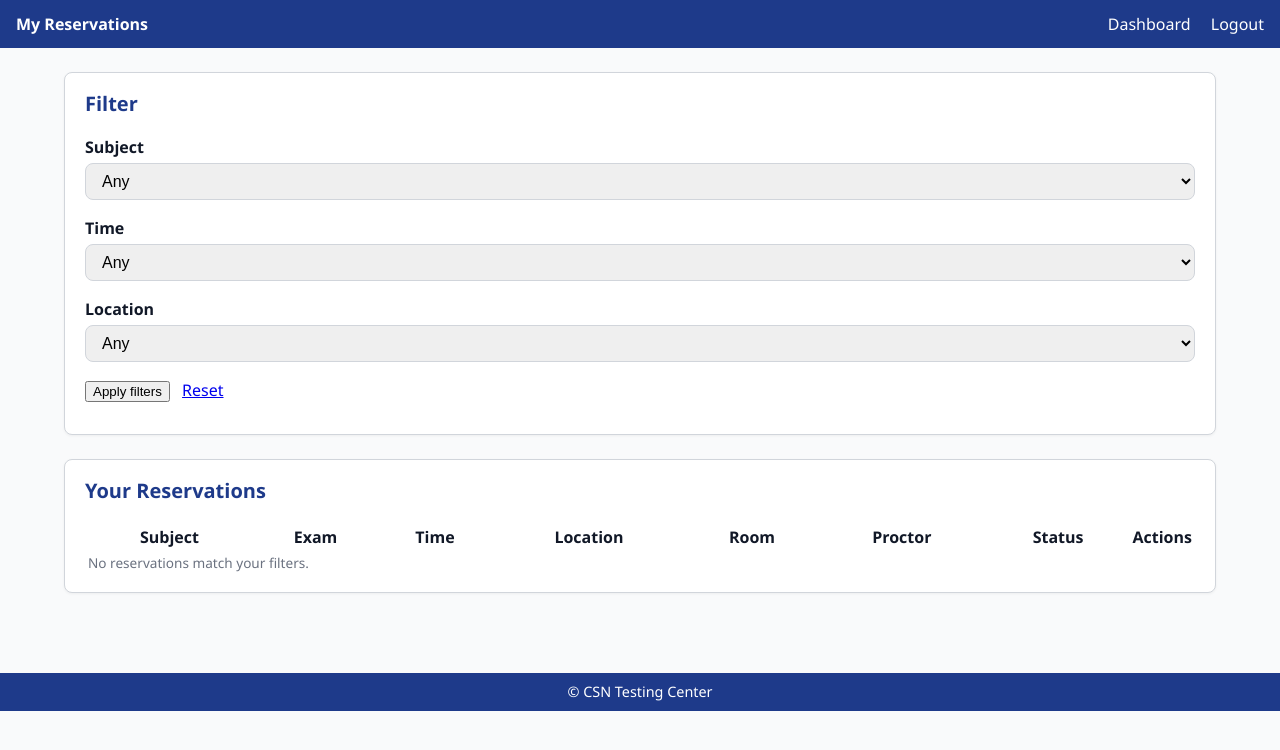
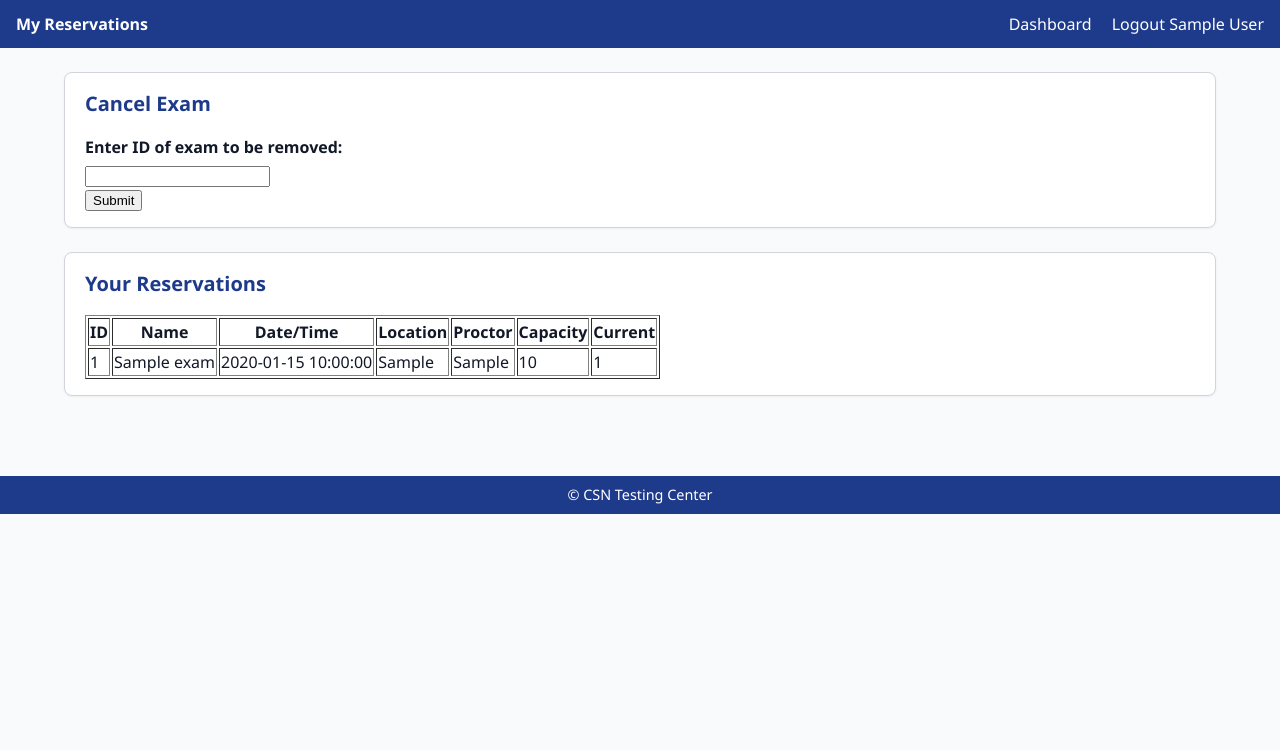
Before and after one commit to Jordan42434243/CIT_260_Undefined_Legends, a Flask app: page /my_reservations in a window 1280 px wide. Shown: the top 750 px of the page. Run offline with Flask 3, Linux system fonts and the light colour scheme; the visitor is signed in with stand-in values (Sample User, id 1); tables that the repository leaves empty hold one stand-in row (values such as "Sample post").

Commit message:
allowed for student roles to register and view exams

```diff
--- a/main.py
+++ b/main.py
@@ -4,6 +4,7 @@ from datetime import datetime
 
 # Application Setup
 app = Flask(__name__)
+
 app.secret_key = "secret_key"
 
 # Database Config
@@ -55,6 +56,17 @@ def verify_password_create(password, email, role):
 
     return status
 
+def incrementCurrent(exam_id):
+    exam = Exam.query.filter_by(exam_id = exam_id).first()
+    exam.exam_current += 1
+    db.session.commit()
+
+def decrementCurrent(exam_id):
+    exam = Exam.query.filter_by(exam_id = exam_id).first()
+    exam.exam_current -= 1
+    db.session.commit()
+
+
 ### ---------- Routes ---------- ###
 
 ## ----- Get Page Routes ----- ##
@@ -97,7 +109,9 @@ def dashboard():
 
         # Filter through DB until correct user is identified
         user = User.query.filter_by(email=session["email"]).first()
-        exams = Exam.query.all()
+        exams = Exam.query.filter(Exam.exam_current < 20).all()
+        exam_names = sorted({exam.exam_name for exam in exams})
+        error = request.args.get("error")
 
         # Display the user's unique dashboard
         # Pass the user's firstname and last name to "dashboard.html"
@@ -105,9 +119,10 @@ def dashboard():
             return render_template("dashboard.html",
                                      first_name = user.first_name,
                                      last_name  = user.last_name,
-                                     exams=exams)
+                                     exams=exams, exam_names=exam_names,
+                                     error=error)
 
-# --- dashboard_faculty --- #
+# --- dashboard_faculty Page --- #
 @app.route("/dashboard_faculty")
 def dashboard_faculty():
     if "email" in session:
@@ -122,9 +137,14 @@ def dashboard_faculty():
 # --- My Reservation Page --- #
 @app.route("/my_reservations")
 def my_reservations():
-    return render_template("my_reservations.html")
+    user = User.query.filter_by(email=session["email"]).first()
+    registrations = Registration.query.filter_by(user_id = user.user_id).all()
+    exam_ids = [r.exam_id for r in registrations]
+    exams = Exam.query.filter(Exam.exam_id.in_(exam_ids)).all()
 
-# --- edit_database --- #
+    return render_template("my_reservations.html", user=user, exams=exams)
+
+# --- edit_database Page --- #
 @app.route("/edit_database")
 def edit_database():
     if "email" in session:
@@ -137,6 +157,14 @@ def edit_database():
                                    last_name = user.last_name,
                                    exams=exams)
 
+# --- Confirmation Page --- #
+@app.route("/confirmation")
+def confirmation():
+    exam_id = request.args.get("exam_id")
+    user = User.query.filter_by(email=session["email"]).first()
+    exam = Exam.query.filter_by(exam_id=exam_id).first()
+
+    return render_template("confirmation.html", user=user, exam=exam)
 
 ## ----- Authentication Routes ----- ##
 
@@ -283,6 +311,43 @@ def remove_exam():
 
     return redirect(url_for("edit_database"))
 
+@app.route("/register_exam", methods=["POST"])
+def register_exam():
+
+    exam_id = request.form["exam_id"]
+    exam = Exam.query.filter_by(exam_id = exam_id).first()
+    user = User.query.filter_by(email = session["email"]).first()
+    registration = Registration.query.filter_by(exam_id=exam_id, user_id=user.user_id).first()
+
+    if registration:
+        return redirect(url_for("dashboard", error = "No Duplicate Registrations!"))
+
+    else:
+        new_registration = Registration()
+        new_registration.exam_id = exam.exam_id
+        new_registration.user_id = user.user_id
+        db.session.add(new_registration)
+        db.session.commit()
+        incrementCurrent(exam_id)
+        return redirect(url_for("confirmation", exam_id=exam_id))
+
+@app.route("/cancel_exam", methods=["POST"])
+def cancel_exam():
+
+    exam_id = request.form["exam_id"]
+
+    exam = Exam.query.filter_by(exam_id = exam_id).first()
+    user = User.query.filter_by(email = session["email"]).first()
+
+    registration = Registration.query.filter_by(exam_id=exam_id, user_id=user.user_id).first()
+
+    if registration:
+        db.session.delete(registration)
+        db.session.commit()
+        decrementCurrent(exam_id)
+
+    return redirect(url_for("my_reservations"))
+
 # Ensures application can only be run directly - never when imported.
 # Ignore for now.
 if __name__ == "__main__":
--- a/templates/my_reservations.html
+++ b/templates/my_reservations.html
@@ -13,107 +13,54 @@
       <nav class="header__nav">
         <a href="dashboard">Dashboard</a>
         <a href="logout">Logout</a>
-		<span class="user-info">{{ first_name }} {{ last_name }}</span>
+		<span class="user-info">{{ user.first_name }} {{ user.last_name }}</span>
       </nav>
     </div>
   </header>
 
   <main class="main">
-    <!-- Filter Bar -->
-    <section class="card">
-      <h2 class="card__title">Filter</h2>
-      <form class="form grid grid--3" method="get" action="{{ url_for('my_reservations') }}">
-        <!-- Subject -->
-        <div class="form__row">
-          <label class="label" for="subject">Subject</label>
-          <select id="subject" name="subject" class="select">
-            <option value="">Any</option>
-            <option value="Math"             {% if request.args.get('subject') == 'Math' %}selected{% endif %}>Math</option>
-            <option value="English"          {% if request.args.get('subject') == 'English' %}selected{% endif %}>English</option>
-            <option value="Computer Science" {% if request.args.get('subject') == 'Computer Science' %}selected{% endif %}>Computer Science</option>
 
-          </select>
-        </div>
+        <section class="card">
+      <h2 class="card__title" id="header">Cancel Exam</h2>
 
-        <!-- Time (timeslot strings provided by backend, e.g., "2025-10-30 09:00 AM") -->
-        <div class="form__row">
-          <label class="label" for="time">Time</label>
-          <select id="time" name="time" class="select">
-            <option value="">Any</option>
-            {% for t in available_times %}
-              <!--<option value="{{ t }}" {% if request.args.get('time') == t %}selected{% endif %}>{{ t }}</option>-->
-            {% endfor %}
-          </select>
-        </div>
+      <form class="form" id="removeExamForm" action="{{url_for('cancel_exam')}}" method="POST">
+        <label class="label" name="temp">Enter ID of exam to be removed:</label>
+        <input type="text" name="exam_id" pattern="\d{1,2}" title="Single or double digit ID number" required>
 
-        <!-- Location -->
-        <div class="form__row">
-          <label class="label" for="location">Location</label>
-          <select id="location" name="location" class="select">
-            <option value="">Any</option>
-            <!--<option value="Charleston" {% if request.args.get('location') == 'Charleston' %}selected{% endif %}>Charleston</option>
-            <option value="Henderson"  {% if request.args.get('location') == 'Henderson' %}selected{% endif %}>Henderson</option>
-            -->
-          </select>
-        </div>
-
-        <div class="form__row" style="grid-column: 1 / -1;">
-          <button class="button" type="submit">Apply filters</button>
-          <a class="button button--ghost" href="{{ url_for('my_reservations') }}" style="margin-left:8px;">Reset</a>
-        </div>
+        <div><button type="submit">Submit</button></div>
       </form>
     </section>
 
-    <!-- Results -->
     <section class="card">
       <h3 class="card__title">Your Reservations</h3>
-      <table class="table">
-        <thead>
+            <table border="1">
+        <thread>
           <tr>
-            <th>Subject</th>
-            <th>Exam</th>
-            <th>Time</th>
+            <th>ID</th>
+            <th>Name</th>
+            <th>Date/Time</th>
             <th>Location</th>
-            <th>Room</th>
             <th>Proctor</th>
-            <th>Status</th>
-            <th style="width: 1%;">Actions</th>
+            <th>Capacity</th>
+            <th>Current</th>
           </tr>
-        </thead>
+        </thread>
         <tbody>
-          {% if my_reservations and my_reservations|length > 0 %}
-            {% for r in my_reservations %}
-              <tr>
-                <td>{{ r.class_name }}</td>
-                <td>{{ r.exam_title }}</td>
-                <td>{{ r.when_human }}</td>
-                <td>{{ r.location }}</td>
-                <td>{{ r.room }}</td>
-                <td>{{ r.proctor_name }}</td>
-                <td>
-                  {% if r.active %}
-                    <span class="status status--ok">Active</span>
-                  {% else %}
-                    <span class="status">Cancelled</span>
-                  {% endif %}
-                </td>
-                <td>
-                  {% if r.active %}
-                    <form method="post" action="{{ url_for('cancel') }}">
-                      <input type="hidden" name="registration_id" value="{{ r.id }}">
-                      <button class="button button--ghost" type="submit" title="Cancel this reservation">Cancel</button>
-                    </form>
-                  {% else %}
-                    —
-                  {% endif %}
-                </td>
-              </tr>
-            {% endfor %}
+          {% for exam in exams %}
+          <tr>
+            <td>{{ exam.exam_id }}</td>
+            <td>{{ exam.exam_name }}</td>
+            <td>{{ exam.exam_datetime }}</td>
+            <td>{{ exam.exam_location }}</td>
+            <td>{{ exam.exam_proctor }}</td>
+            <td>{{ exam.exam_capacity }}</td>
+            <td>{{ exam.exam_current }}</td>
+          </tr>
           {% else %}
-            <tr>
-              <td colspan="8" class="help">No reservations match your filters.</td>
-            </tr>
-          {% endif %}
+          <tr>
+            <td colspan="7">No exams scheduled.</td>
+          </tr>
+          {% endfor %}
         </tbody>
       </table>
     </section>
```
Also changed, not shown: templates/confirmation.html (renamed from confirmation_page.html, +16 -16 lines), templates/dashboard.html (+88 -31 lines), static/confirm_styles.css (renamed from confirm_styles.css).
